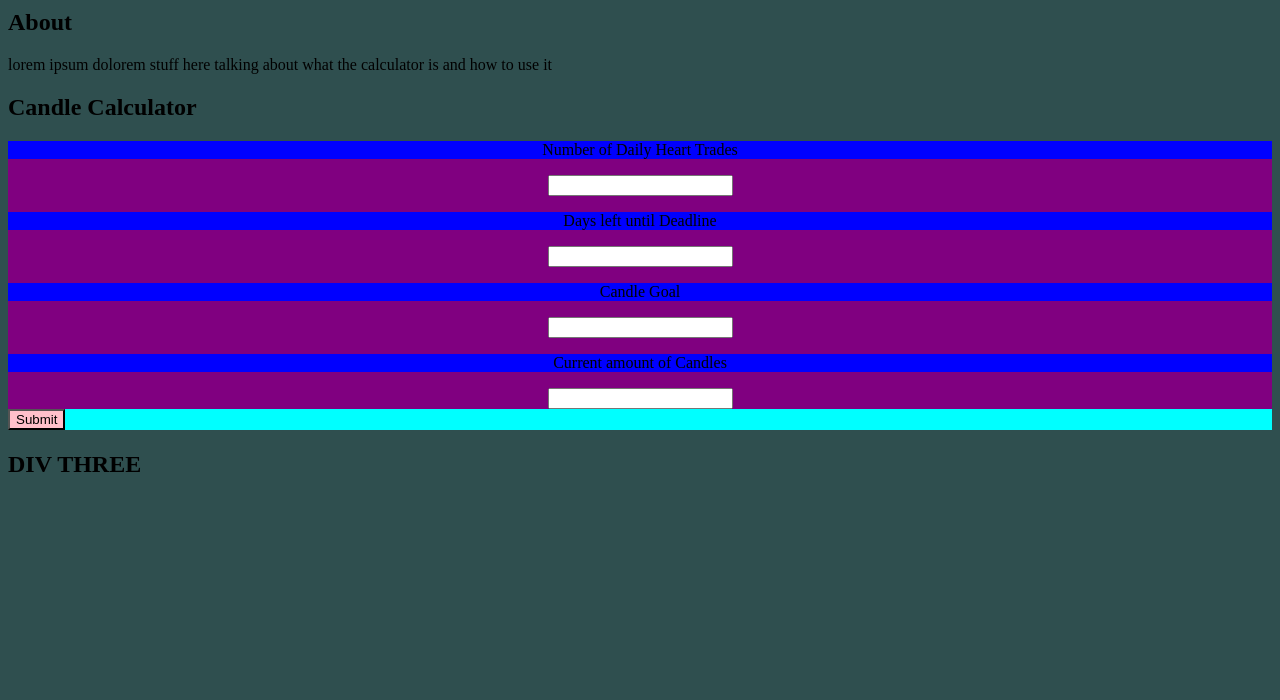
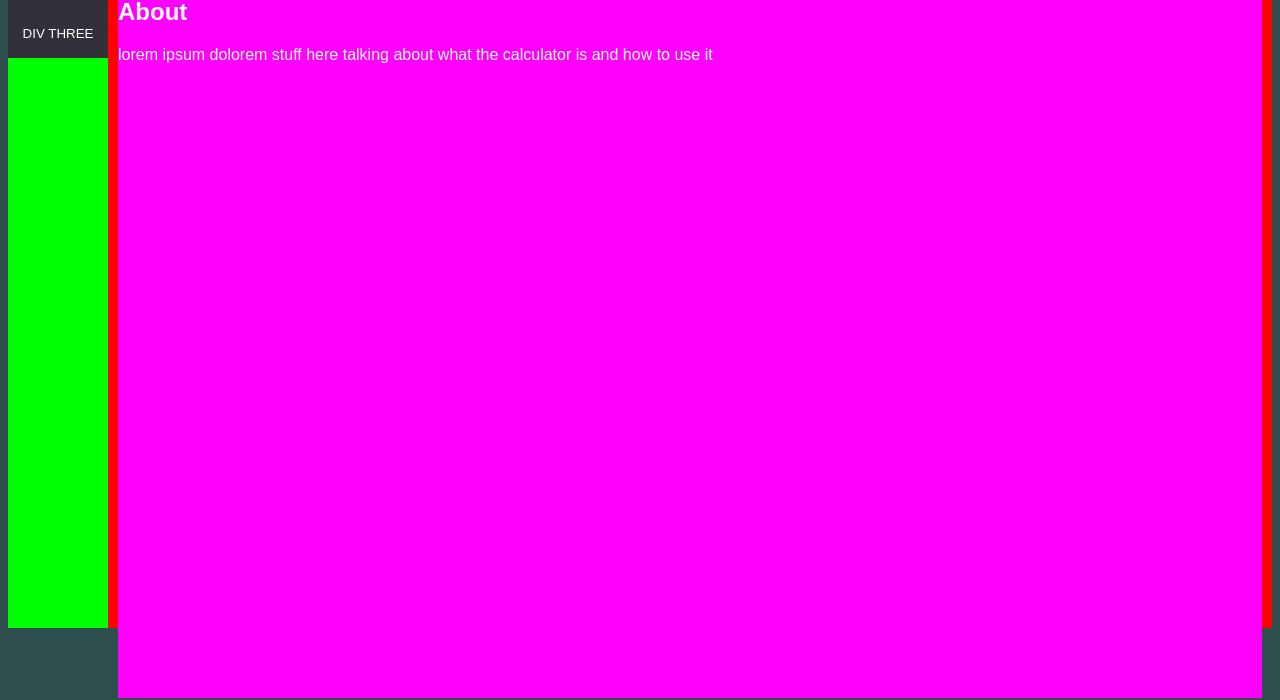
Before and after one commit to ansalaz5/ansalaz5.github.io, a plain HTML site: page Final/Sky Calculator/SkyCalculator.html in a window 1280 px wide. Shown: the part 100-800 px from the top of the page. Drawn offline with nearby package versions, Linux system fonts and the light colour scheme.

Commit message:
added css for button bar, soon to replace nav bar

```diff
--- a/Final/Sky Calculator/sky-styles.css
+++ b/Final/Sky Calculator/sky-styles.css
@@ -1,12 +1,72 @@
+:root {
+  --color-1: #323039;
+  --color-2: #ccbcbc;
+  --color-3: #ffffff;
+  --color-4: #18c3f8;
+  font-family: Arial, Helvetica, sans-serif;
+}
+body{
+    display: grid;
+    grid-template-columns: 100px auto;
+}
+
+.navButtons{
+    background-color: lime;
+    height: 100%;
+    display: flex;
+    flex-direction: column;
+}
+.container{
+  background-color: red;
+  height: calc(100vh - 100px);
+  padding: 10px;
+  color: white;
+}
+
+.container > div {
+    background-color: fuchsia;
+    height: 100%;
+    width: 100%;
+}
+
+#aboutPage {
+  display: block;
+}
+
+#calcPage{
+  display: none;
+}
+
+#three{
+  display: none;
+}
+
+.active{
+  background-color: #2f00ff;
+}
+
+button{
+  background-color: var(--color-1);
+  color: white;
+  border: 0px solid;
+  height: 50px;
+  padding: 10px;
+}
+
+button:hover{
+  background-color: var(--color-4);
+}
+
+
+
+
 
 
 body {
     background-color: darkslategray;
 }
 
-
     /*-----NAVIGATION-----*/
-
 /*menu button border*/
 #menu {
     background-color: fuchsia;
@@ -79,7 +139,7 @@ nav > ul > li >a:hover {
 
     /*---CALCULATOR---*/
 
-.content {
+.calculator{
     background-color: red;
 }
 
```
